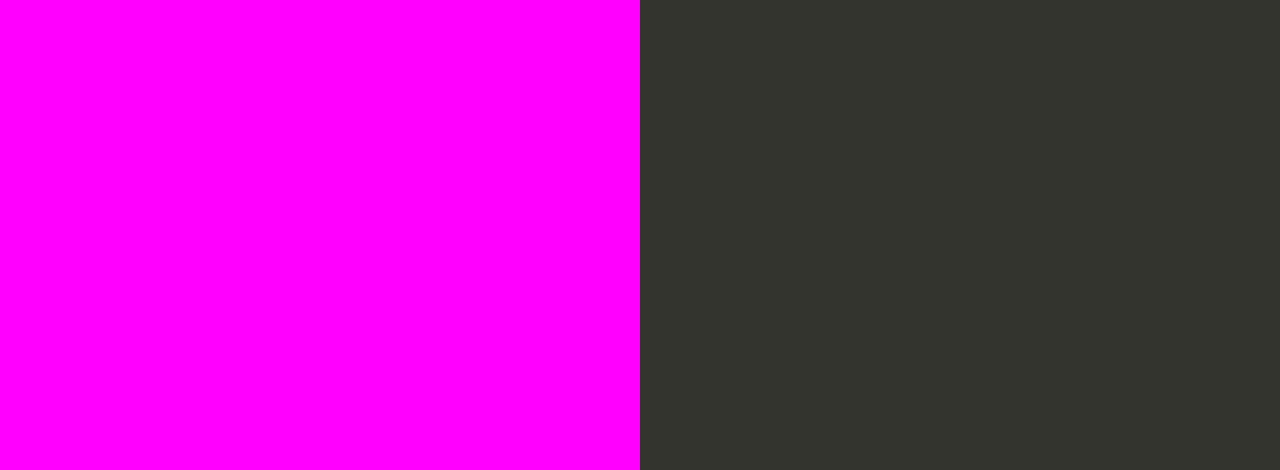
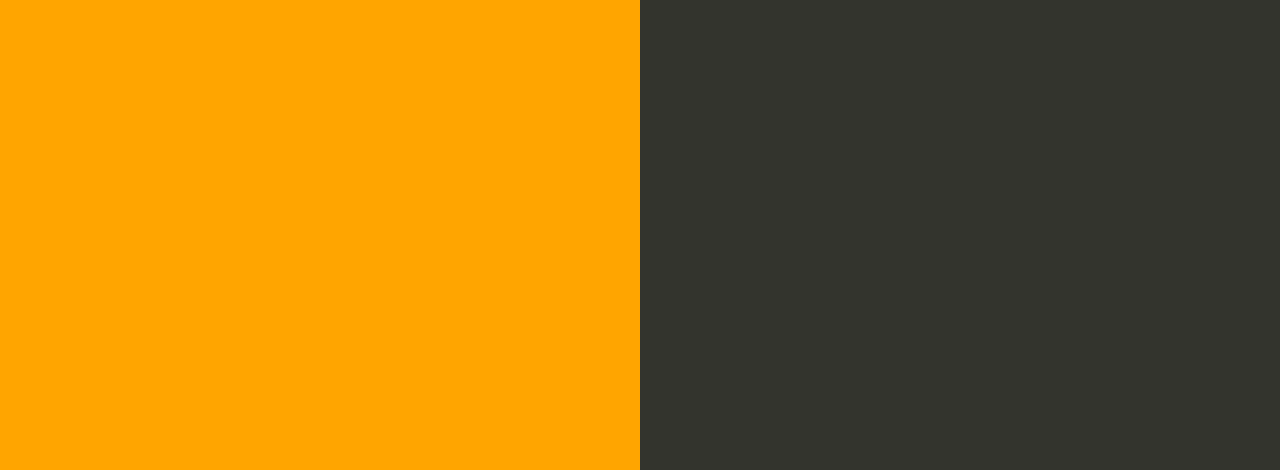
Before and after one commit to skmoore319/aws-cert-demo-hav, a website: page index.html in a window 1280 px wide. Shown: the part 330-800 px from the top of the page. Drawn offline with Linux system fonts and the light colour scheme.

Commit message:
Changed background to orange

```diff
--- a/index.html
+++ b/index.html
@@ -36,7 +36,7 @@
         text-align: right;
         padding-top: 11em;
         /* background-color: #73A53E; */
-        background-color: magenta;
+        background-color: orange;
 
       }
       .textColumn p {
```
